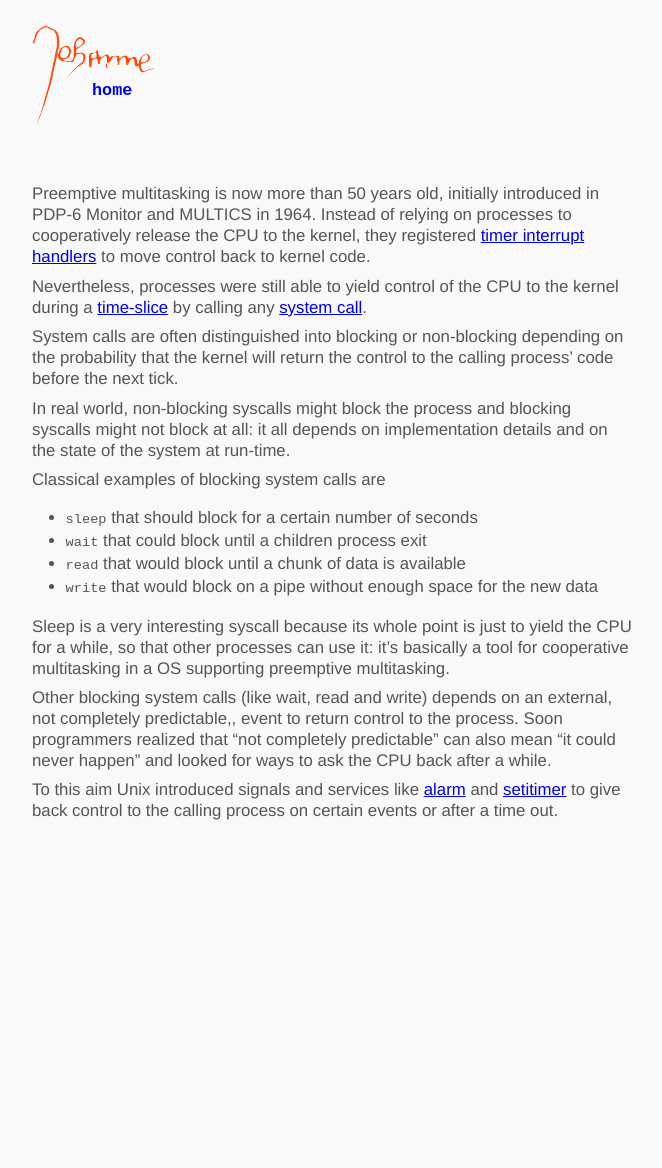
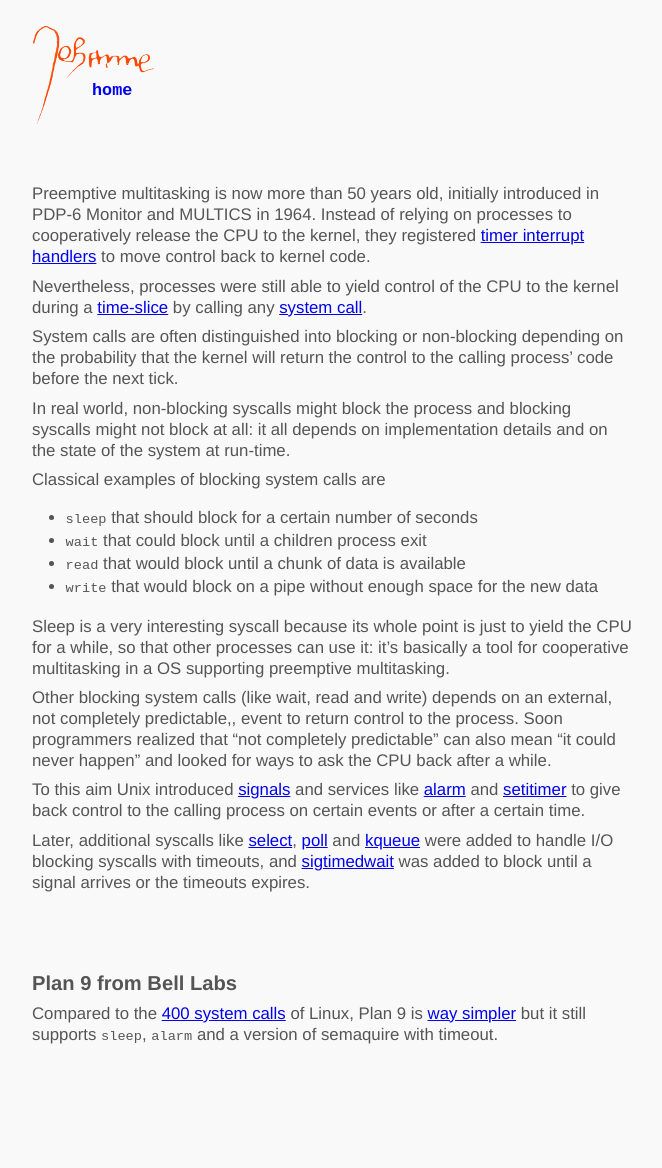
Before and after one commit to JehanneOS/jehanneos.github.io, a Jekyll site: the page built from _posts/2018-10-20-awake-syscall.markdown, in a window 1280 px wide. Shown: the whole page, without its empty margins (308-970 px from the left). Built offline with Jekyll 4.4.1, drawn with Linux system fonts in a browser that asks for light colours; before the commit the page ends 942 px from its top, so only the background shows below that.

Commit message:
awake post

```diff
--- a/_posts/2018-10-20-awake-syscall.markdown
+++ b/_posts/2018-10-20-awake-syscall.markdown
@@ -42,8 +42,23 @@ process. Soon programmers realized that "not completely predictable"
 can also mean "it could never happen" and looked for ways to ask the
 CPU back after a while.
 
-To this aim Unix introduced signals and services like
+To this aim Unix introduced [signals](https://en.wikipedia.org/wiki/Signal_(IPC))
+and services like
 [alarm](http://pubs.opengroup.org/onlinepubs/9699919799/functions/alarm.html) and
 [setitimer](http://pubs.opengroup.org/onlinepubs/9699919799/functions/setitimer.html)
 to give back control to the calling process on certain events or after
-a time out.
+a certain time.
+
+Later, additional syscalls like [select](https://idea.popcount.org/2016-11-01-a-brief-history-of-select2/),
+[poll](http://pubs.opengroup.org/onlinepubs/7908799/xsh/poll.html)
+and [kqueue](https://www.freebsd.org/cgi/man.cgi?query=kqueue&sektion=2)
+were added to handle I/O blocking syscalls with timeouts, and
+[sigtimedwait](https://linux.die.net/man/2/sigtimedwait) was added to
+block until a signal arrives or the timeouts expires.
+
+# Plan 9 from Bell Labs
+
+Compared to the [400 system calls](http://man7.org/linux/man-pages/man2/syscalls.2.html)
+of Linux, Plan 9 is [way simpler](http://aiju.de/plan_9/plan9-syscalls)
+but it still supports `sleep`, `alarm` and a version of semaquire with
+timeout.
```
